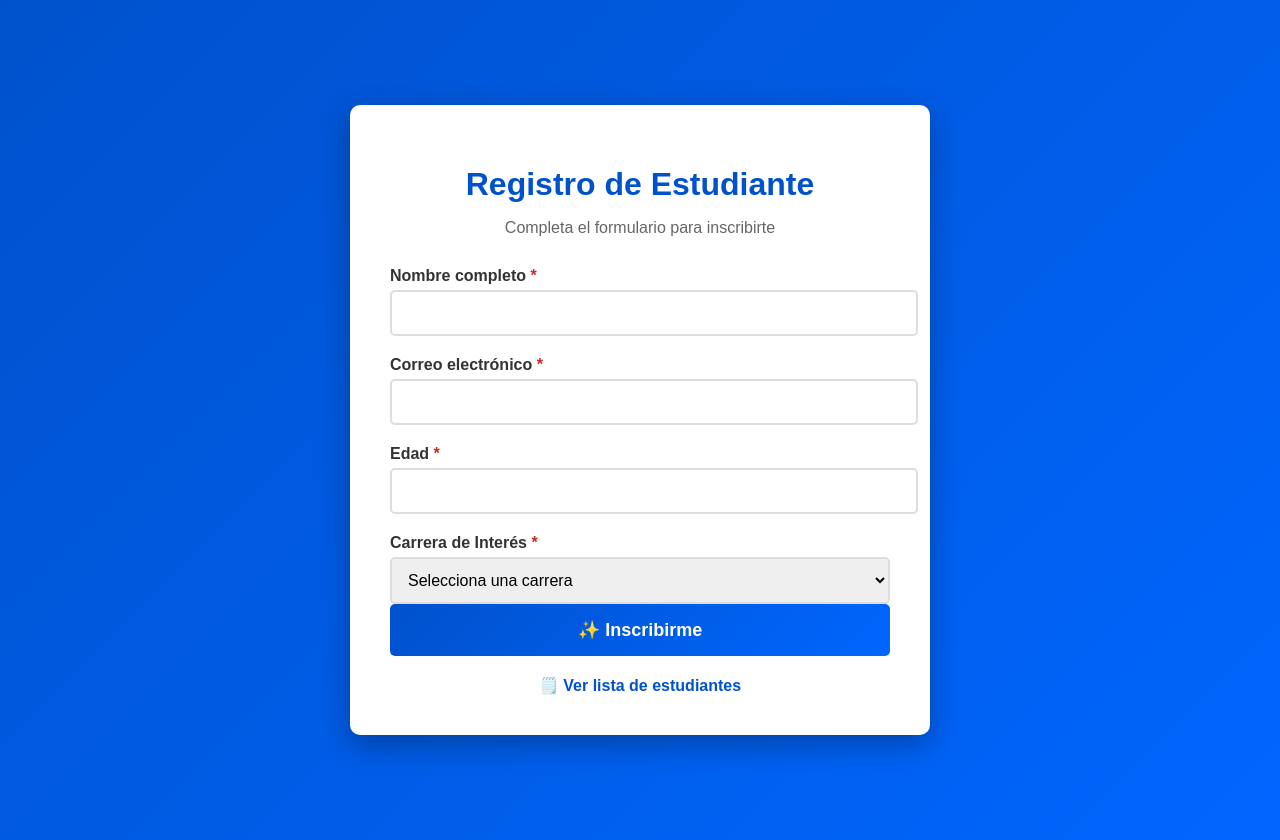
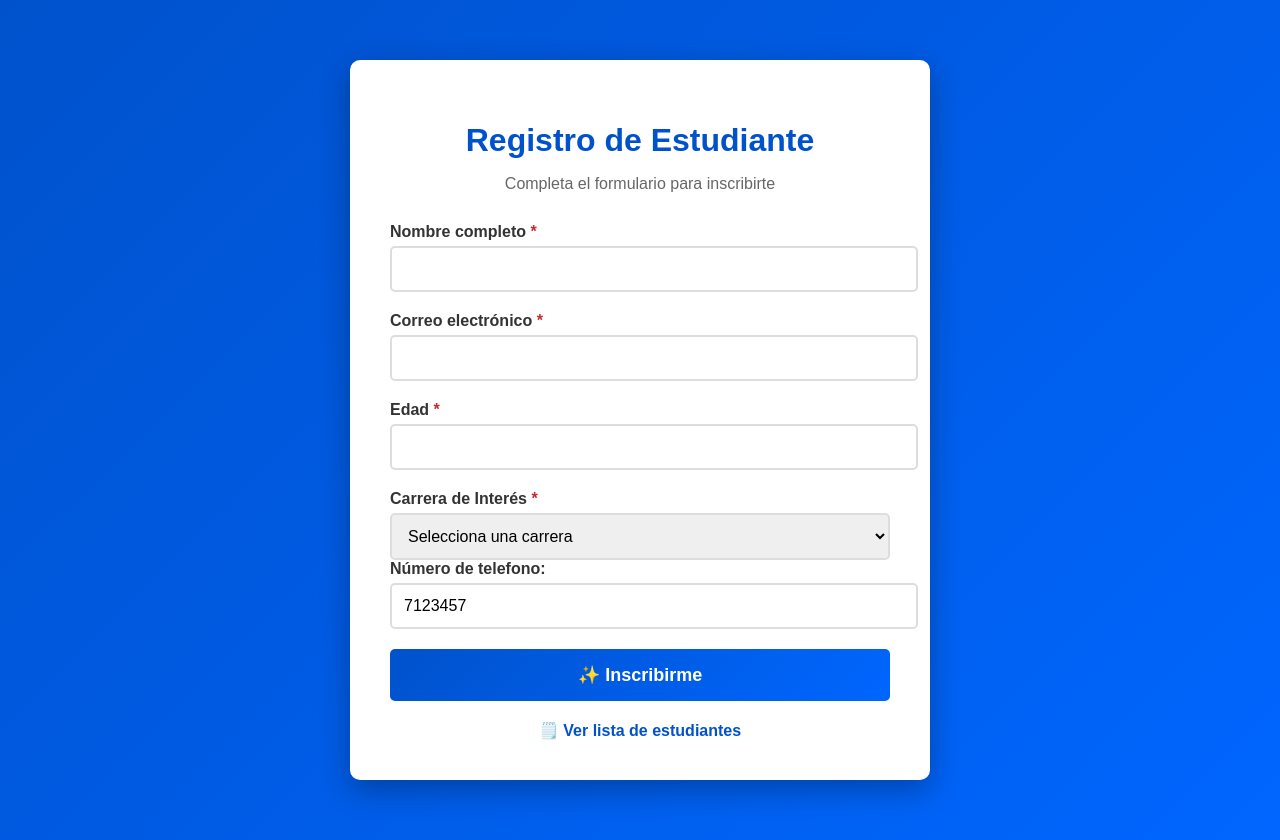
Before and after one commit to rodrigomedrano-jpg/proyectos_rodrigo_a1, a Django app: page /estudiantes/ in a window 1280 px wide. Run offline with Django 5.2, Linux system fonts and the light colour scheme.

Commit message:
Cambios en estudiante

```diff
--- a/estudiantes/templates/estudiantes/registro.html
+++ b/estudiantes/templates/estudiantes/registro.html
@@ -47,6 +47,7 @@
         input[type="text"],
         input[type="email"],
         input[type="number"],
+        input[type="tel"],
         select {
             width: 100%;
             padding: 12px;
@@ -165,6 +166,12 @@
                     <option value="datos"{% if datos.carrera == 'datos' %} selected {% endif %}>Ciencia de Datos</option>
                 </select>
             </div>
+            <div class="form-group">
+                <label for="telefono">Número de telefono:</label>
+                <input type="tel" name="telefono" id="telefono" value="{{datos.telefono|default:'0'}}"
+                {% if datos.telefono == '7123456' %}
+                style="color:red"{% endif %} >
+            </div>
             <button type="submit">✨ Inscribirme</button>
         </form>
         <div class="link">
--- a/estudiantes/views.py
+++ b/estudiantes/views.py
@@ -58,8 +58,12 @@ def registro(request):
         request.session.modified = True
 
         return redirect('estudiantes:lista')
-
-    return render(request, 'estudiantes/registro.html')
+    contexto={
+        'datos': {
+            'telefono': '7123457'
+        }
+    }
+    return render(request, 'estudiantes/registro.html', contexto)
 
 def lista(request):
 
```
